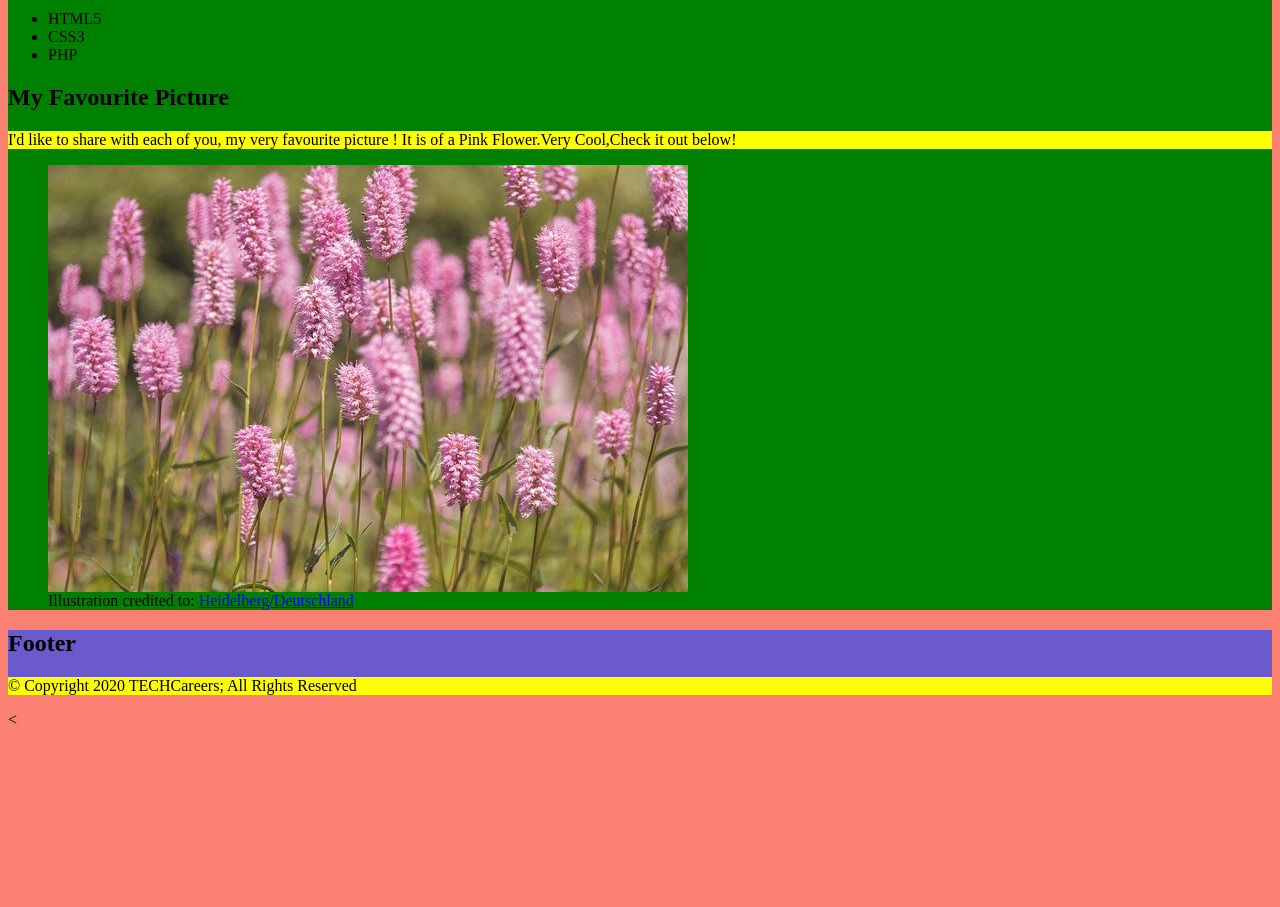
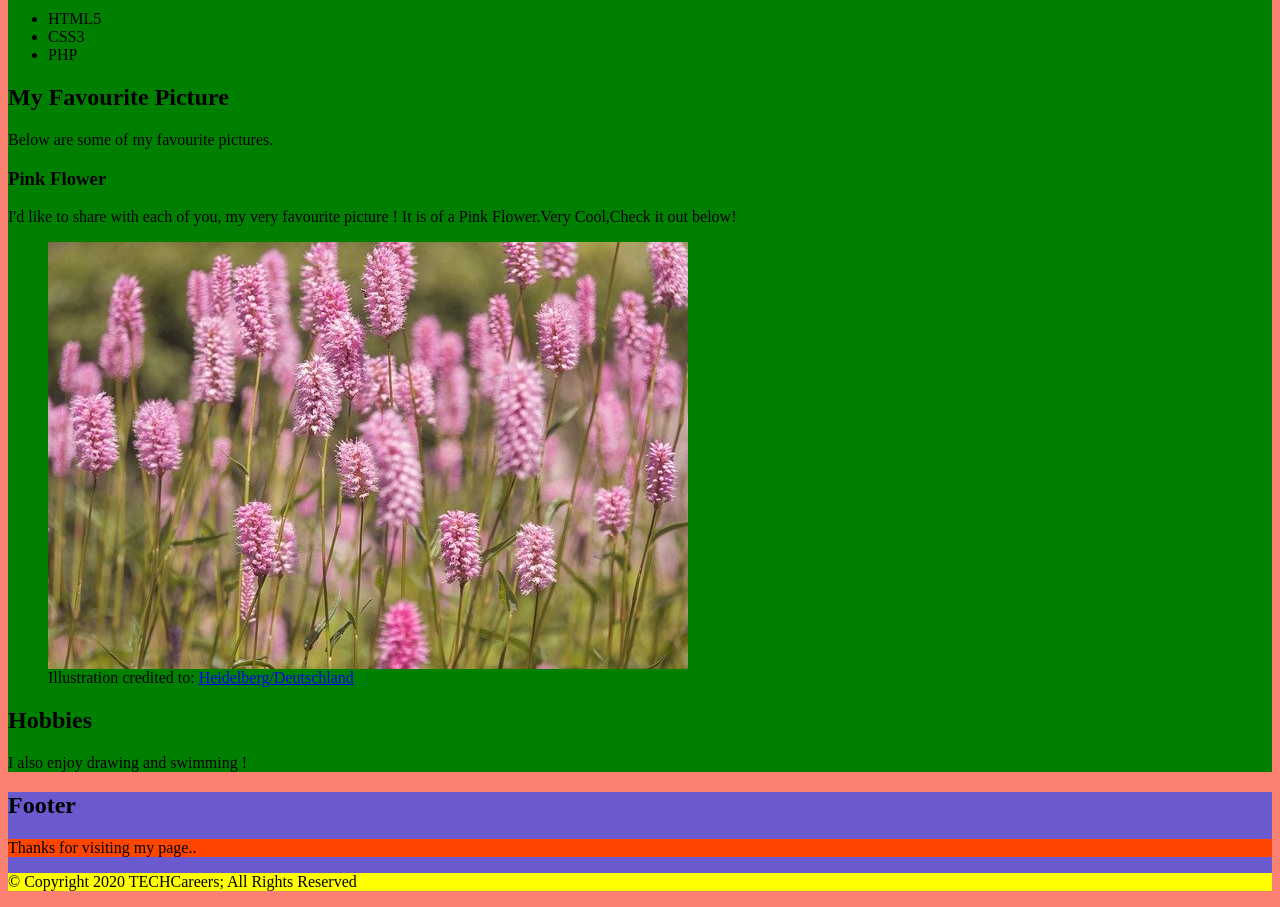
Before and after one commit to Shjani49/html-webpage-about-me, a plain HTML site: page index.html in a window 1280 px wide. Shown: the part 240-1147 px from the top of the page. Before the commit the page ends 977 px from the top, so only its background shows below. Drawn offline with Linux system fonts and the light colour scheme.

Commit message:
Added Direct and indirect Descendent Selectors in css

```diff
--- a/css/main.css
+++ b/css/main.css
@@ -2,6 +2,7 @@ body
 {
     background-color: salmon;
 }
+/* Element Selectors: Select every element on the page.*/
 header
 {
     background-color:red;
@@ -15,6 +16,12 @@ footer
 {
 background-color: slateblue;
 }
-p{
+
+/* Descendent Selectors: select every element on the page of the latter name that is a child (somewhere) of the former name. */
+footer p{
     background-color: yellow;
 }
+/* Direct Descendent Selectors(>): select every element on the page of the latter name that is a Direct child  of the former name. */
+footer >p{
+    background-color:orangered;
+}
--- a/index.html
+++ b/index.html
@@ -44,11 +44,17 @@
             <li>CSS3</li>
             <li>PHP</li>
          </ul>
+         <!-- artical is a semantic structuring element that imples that the inner content is a self-contained artical and will make sense standing on its own.-->
          <artical>
          <h2>My Favourite Picture</h2>
-         <p>
-             I'd like to share with each of you, my very favourite picture ! It is of a Pink Flower.Very Cool,Check it out below!
-         </p>
+         <p>Below are some of my favourite pictures.</p>
+         <!-- Section is semantic structuring element that does not imply that the inner content is self contained. They can be used to break up articals and have subheadings-->
+         <selection>
+             <h3>Pink Flower</h3>
+            <p>
+                I'd like to share with each of you, my very favourite picture ! It is of a Pink Flower.Very Cool,Check it out below!
+            </p>
+
         <figure>
             <!-- src is the location of the image. -->
             <!-- alt is "alternative text" to describe the image. -->
@@ -60,18 +66,29 @@
                 <a href ="https://pixabay.com/photos/meadow-flower-meadow-flowers-garden-5229169/" target = "_blank" title = "Click here to view the original author's profile" >Heidelberg/Deutschland</a>
             </figcaption>
         </figure>
+        </selection>
     </artical>
+    <!-- Aside is used for content that is tangentially related to the artical,but once again may not make full sense when taken out of the context.-->
+    <aside>
+        <h2>Hobbies</h2>
+        <p>
+            I also enjoy drawing and swimming !
+        </p>
+    </aside>
     </main>
 
         <footer>
             <h2>Footer</h2>
+            <P>Thanks for visiting my page..</P>
+            <!-- Div is a non-semantic block level styling element.-->
             <div>
             <p>
+                <!-- Spam is a non-semantic inline element.-->
                 &copy; Copyright 2020 <spam>TECHCareers</spam>;
                 All Rights Reserved
             </p>
             </div>
         </footer>
-    <
+
     </body>
 </html>
```
